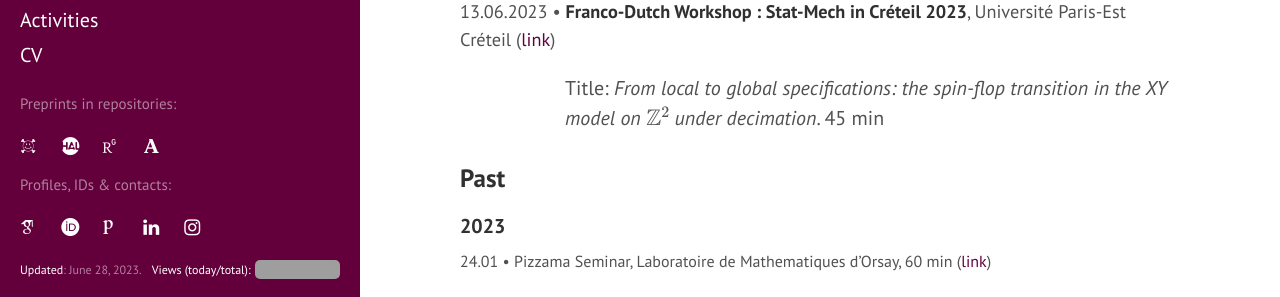
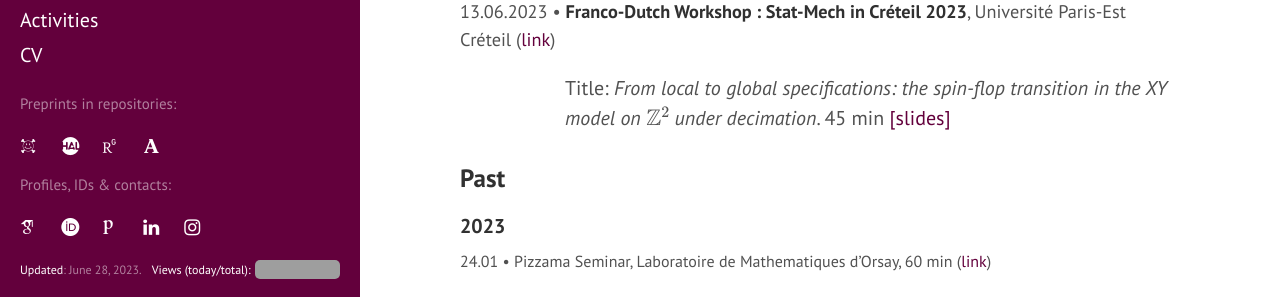
Before and after one commit to matteodachille/matteodachille.github.io, a Jekyll site: the page built from talks.md, in a window 1280 px wide and 900 px high. Shown: the part 398-695 px from the top of the window. Built offline with Jekyll 4.4.1, drawn with Linux system fonts in a browser that asks for light colours; nearby versions of some CDN libraries; some web fonts are replaced; grey boxes are pictures that could not be loaded.

Commit message:
Uploaded slides 13/06, fixed typos

```diff
--- a/talks.md
+++ b/talks.md
@@ -44,7 +44,7 @@ Title: _TBA_. 60 min <!--[ [slides] ](#){:target="_blank"}-->
 {: style="font-size: 18.3px" }
 
 
-Title: _From local to global specifications: the spin-flop transition in the XY model on \\(\mathbb{Z}^2 \\) under decimation_. 45 min  <!--[ [slides] ](#){:target="_blank"}-->
+Title: _From local to global specifications: the spin-flop transition in the XY model on \\(\mathbb{Z}^2 \\) under decimation_. 45 min  [ [slides] ]({{ site.baseurl }}downloads/LocGloSpecCreteil13062023_final.pdf){:target="_blank"}
 {: style="margin-left: 105px" }
 
 
```
Also changed, not shown: 1 other file.
